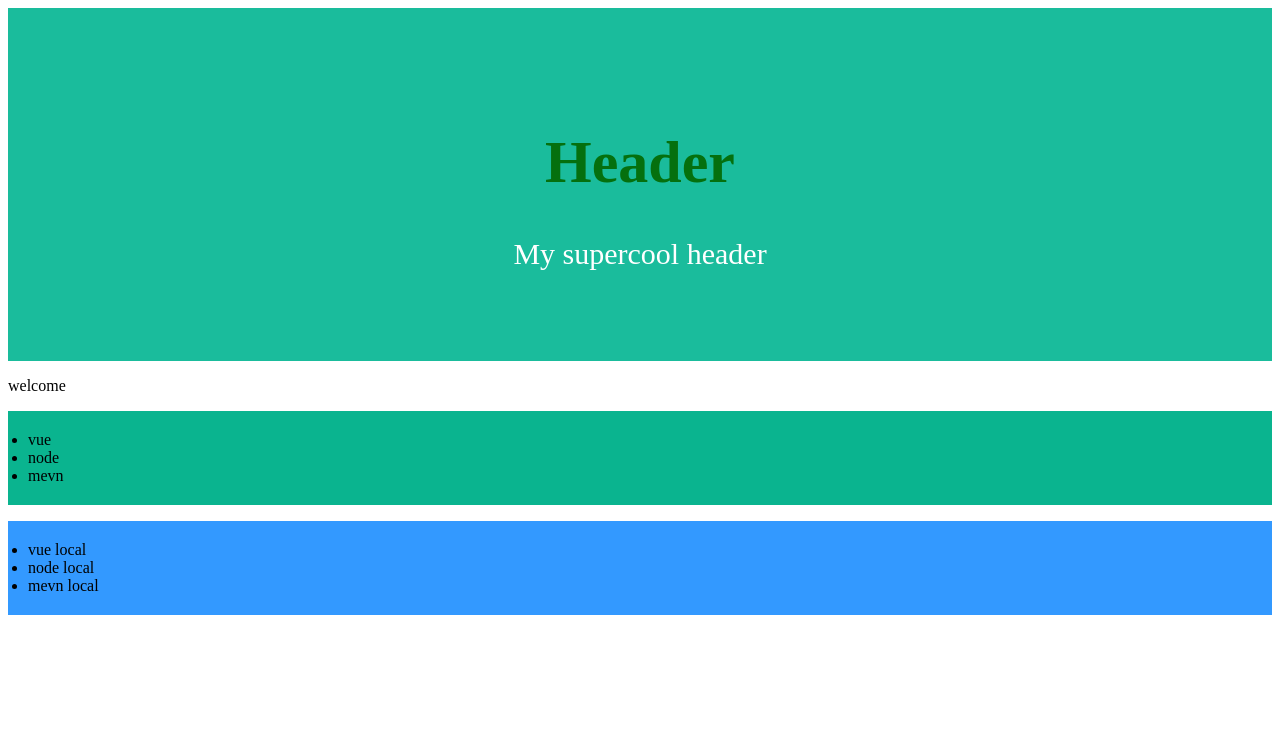
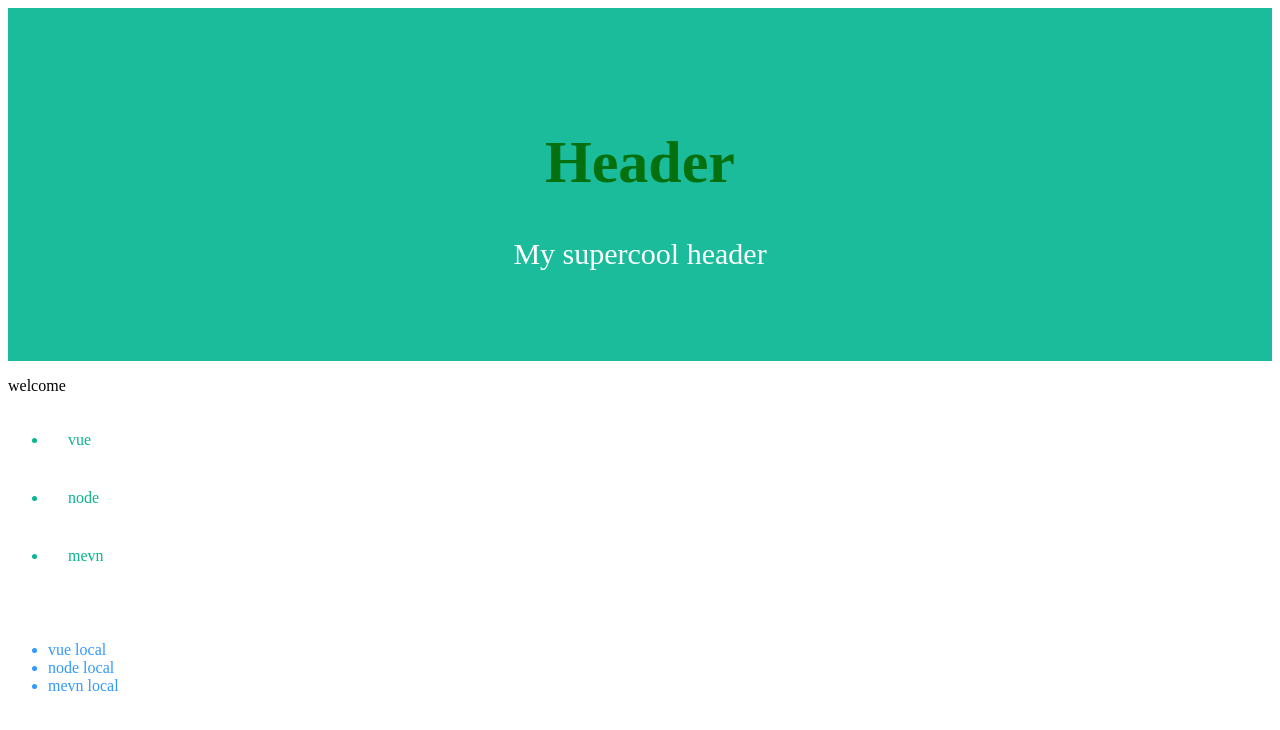
Before and after one commit to Usman209/Vue, a Vue app: page / in a window 1280 px wide. Shown: the top 730 px of the page. Built offline with nearby package versions, Linux system fonts and the light colour scheme.

Commit message:
Next :  nested components

```diff
--- a/src/components/Code.vue
+++ b/src/components/Code.vue
@@ -19,8 +19,8 @@ export default {
 
 <style scoped>
 
-ul {
-  background: #0ab48f;
+li {
+  color: #0ab48f;
   padding: 20px;
 }
 </style>
--- a/src/components/CodeLocal.vue
+++ b/src/components/CodeLocal.vue
@@ -20,7 +20,7 @@ export default {
 <style scoped>
 
 ul {
-  background: #3399ff;
-  padding: 20px;
+  color: #3399ff;
+  padding: 40px;
 }
 </style>
```
